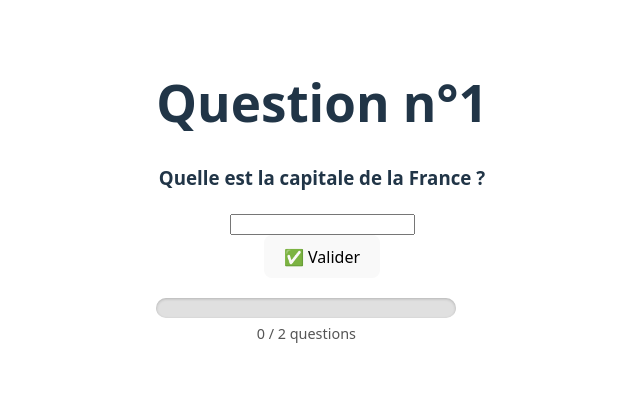
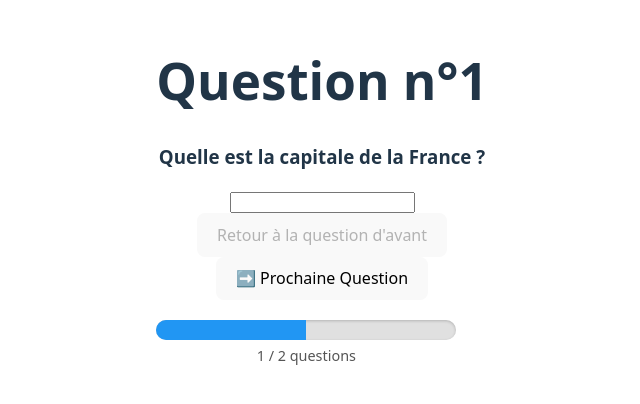
Before and after one commit to nicolascmr/Client_Quiz_REST, a Vue app in the folder vue_quizz/: page / in a window 1280 px wide. Shown: the part 198-602 px from the top of the page, without its empty margins (318-958 px from the left). Built offline with nearby package versions, Linux system fonts and the light colour scheme.

Commit message:
Développer la logique du calcul du score local à la fin du quiz.

```diff
--- a/vue_quizz/src/components/QuestionsFormQCM.vue
+++ b/vue_quizz/src/components/QuestionsFormQCM.vue
@@ -2,7 +2,7 @@
   <div class="form-text">
     <h3>{{ question_name }}</h3>
     <div v-for="option in options">
-      <input type="radio" :name="option" :id="option" :value="option">
+      <input type="radio" :name="option" :id="option" :value="option" v-model="selected" @change="checkTruthiness">
       <label :for="option" >{{ option }}</label>
     </div>
   </div>
@@ -16,9 +16,15 @@ export default {
     answer: String
   },
 
+  data() {
+    return {
+      selected: "",
+    }
+  },
+
   methods:{
     checkTruthiness : function() {
-        this.$emit('isTrue',{answer: this.answer});
+        this.$emit('isTrue',{answer: this.answer == this.selected});
     }
   },
   emits : ['isTrue']
--- a/vue_quizz/src/components/QuestionsFormText.vue
+++ b/vue_quizz/src/components/QuestionsFormText.vue
@@ -1,7 +1,7 @@
 <template>
   <div class="form-text">
     <h3>{{ question_name }}</h3>
-    <input class="input" type="text">
+    <input class="input" type="text" v-model="input" @input="checkTruthiness">
   </div>
 </template>
 
@@ -9,13 +9,18 @@
 export default {
   props: {
     question_name: String,
-    input: String,
     answer: String
+  },
+
+  data() {
+    return {
+      input: ""
+    }
   },
 
   methods:{
     checkTruthiness : function() {
-        this.$emit('isTrue',{answer: this.answer});
+        this.$emit('isTrue',{bool: this.answer == this.input});
     }
   },
   emits : ['isTrue']
--- a/vue_quizz/src/views/PlayView.vue
+++ b/vue_quizz/src/views/PlayView.vue
@@ -19,20 +19,28 @@
         :answer="activeQuestion.answer"
         @isTrue="checkTruthiness"
       />
-
-      <div v-else>
-        <label for="score">Score : {{ score }} / {{ scoreMax }}</label>
-        <p>Vous avez fini le questionnaire!</p>
-      </div>
     </div>
 
-    <div class="valider">
-      <button @click="nextQuestion" class="valide_button">✅ Valider</button>
+    <div v-else>
+      <label for="score">Score : {{ score }} / {{ scoreMax }}</label>
+      <p>Vous avez fini le questionnaire!</p>
+    </div>
+
+    <div v-if="canGoNext" class="">
+      <div class="retour">
+        <button @click="previousQuestion" :disabled="!canGoPrevious">Retour à la question d'avant</button>
+      </div>
+      <div v-if="canGoNext" class="valider">
+        <button @click="nextQuestion" class="valide_button">➡️ Prochaine Question</button>
+      </div>
+      <div v-else>
+        <button disabled>❗ Fin du quiz</button>
+      </div>
     </div>
 
     <div id="progress">
       <ProgressBar
-      :valeurActuelle="currentQuestion"
+      :valeurActuelle="progressValue"
       :objectif="scoreMax"
       />
     </div>
@@ -54,7 +62,7 @@ export default {
     return {
       currentQuestion: 0,
       dailyGoal: 8,
-      score: 0,
+      correctAnswers: {}, // On remplace "score: 0" par un objet qui garde l'état de chaque question
       scoreMax: 0,
       questions: [
         {
@@ -74,28 +82,45 @@ export default {
     };
   },
   computed: {
+    score() {
+      // Calcule le score en comptant les questions où la réponse enregistrée est `true`
+      return Object.values(this.correctAnswers).filter(isCorrect => isCorrect === true).length;
+    },
     activeQuestion() {
       return this.questions[this.currentQuestion] ?? null;
+    },
+    canGoPrevious() {
+      return this.currentQuestion > 0;
+    },
+    canGoNext() {
+      return this.currentQuestion < this.scoreMax;
+    },
+    progressValue() {
+      if (this.scoreMax === 0) return 0;
+      return Math.min(this.currentQuestion + 1, this.scoreMax);
     }
   },
   methods: {
     setScoreMax() {
       this.scoreMax = this.questions.length;
     },
-    incrementScore() {
-      this.score++;
+    checkTruthiness(payload) {
+      // payload contient {answer: true/false} pour QCM ou {bool: true/false} pour Text
+      const isCorrect = payload.answer !== undefined ? payload.answer : payload.bool;
+
+      // On associe directement vrai ou faux selon l'index de la question actuelle
+      this.correctAnswers[this.currentQuestion] = isCorrect;
+    },
+    previousQuestion() {
+      if (this.currentQuestion > 0) {
+        this.currentQuestion--;
+      }
     },
     nextQuestion() {
-      if (this.currentQuestion < this.questions.length - 1) {
+      if (this.currentQuestion < this.scoreMax) {
         this.currentQuestion++;
       }
-    },
-    checkTruthiness(isTrue) {
-      if (isTrue) {
-        this.incrementScore();
-      }
-      return isTrue;
-    },
+    }
 
   },
   beforeMount() {
```
